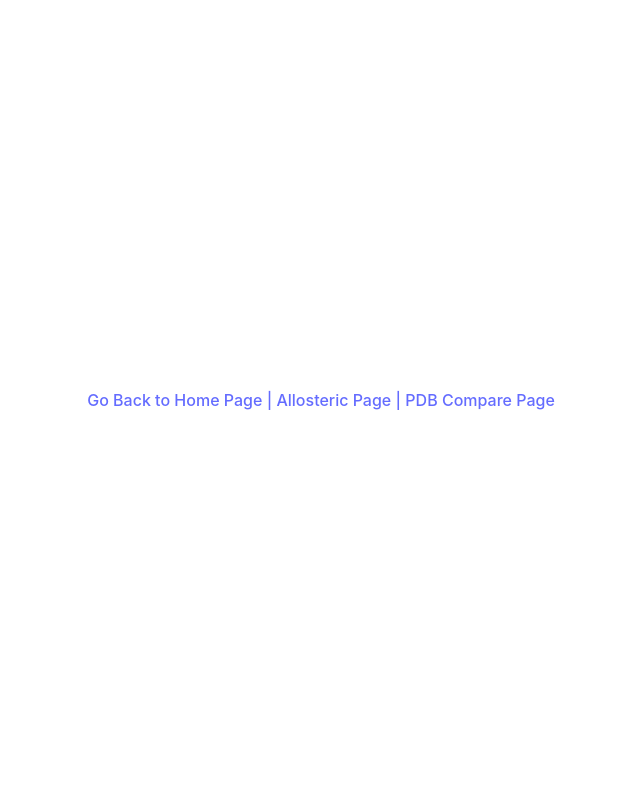
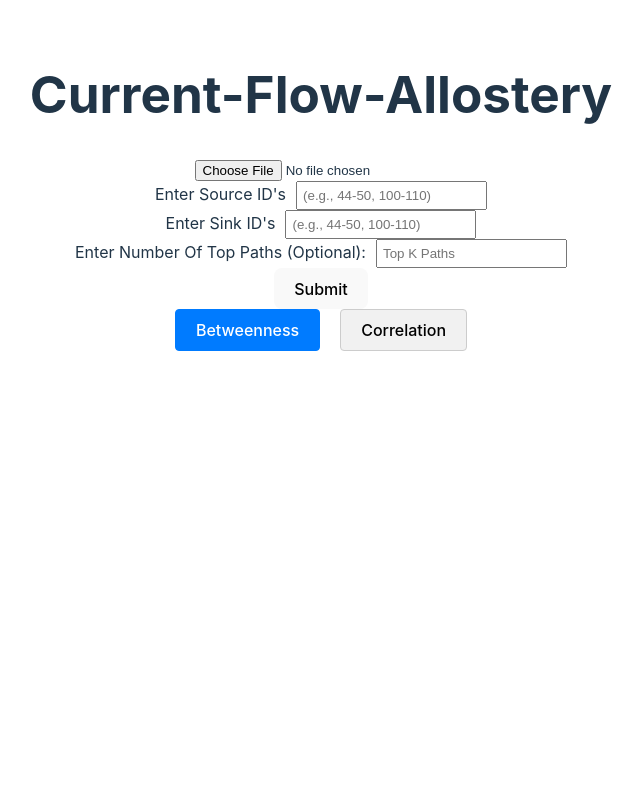
Before and after one commit to alexish4/Allosteric-Network-Web, a React (Vite) app in the folder client/: page /newallosteric in a window 1280 px wide. Shown: the top 800 px of the page, without its empty margins (319-961 px from the left). Built offline with nearby package versions, Linux system fonts and the light colour scheme.

Commit message:
Starting allosteric page from scratch since old one was way too complicated and have to change too much to it

```diff
--- a/client/src/App.jsx
+++ b/client/src/App.jsx
@@ -5,6 +5,7 @@ import Home from './Home';
 import Allosteric from './Allosteric';
 import PDBCompare from './PDBCompare';
 import './App.css';
+import NewAllosteric from './NewAllosteric';
 
 function App() {
   return (
@@ -13,6 +14,7 @@ function App() {
         <Route path="/" element={<Home />} />
         <Route path="/allosteric" element={<Allosteric />} />
         <Route path="/pdbpaircompare" element={<PDBCompare />} />
+        <Route path="/newallosteric" element={<NewAllosteric />} />
       </Routes>
       <NavBar />
     </Router>
--- /dev/null
+++ b/client/src/NewAllosteric.jsx
@@ -0,0 +1,165 @@
+import { React, useState, useEffect } from 'react';
+import './App.css';
+import axios from 'axios';
+import("3dmol/build/3Dmol.js").then( ($3Dmol) => {
+    console.log($3Dmol);
+    //can do things with $3Dmol here
+    });
+
+
+function NewAllosteric() {
+    const [pdbFile, setPdbFile] = useState(null);
+    const [activeGraphTypeTab, setActiveGraphTypeTab] = useState(0);
+    const [sourceValues, setSourceValues] = useState('');
+    const [sinkValues, setSinkValues] = useState('');
+    const [numOfTopPaths, setNumOfTopPaths] = useState('');
+
+    const handlePdbFileChange = (event) => {
+        setPdbFile(event.target.files[0]);
+    };
+
+    const switchGraphTypeTab = (tabIndex) => {
+        setActiveGraphTypeTab(tabIndex);
+    };
+
+    const handleSubmit = async () => {
+        const formData = new FormData();
+        formData.append('pdb_file', pdbFile);
+        try {
+            const response = await axios.post('/api/allosteric', formData, {
+                headers: {
+                    'Content-Type' : 'multipart/form-data',
+                },
+            });
+
+            const data = response.data;
+            render3dmol(data);
+        } catch (error) {
+            console.error('Error:', error);
+            alert('An error occurred while processing the PDB files.');
+        }
+    };
+
+    const render3dmol = async (data) => {
+        let universe = data.pdb_content;
+        let element = document.querySelector('#viewport');
+        let config = { backgroundColor: 'white' };
+        let viewer = $3Dmol.createViewer( element, config );
+        viewer.addModel( universe, "pdb");
+
+        const tooltip = document.createElement('div');
+        tooltip.style.position = 'absolute';
+        tooltip.style.backgroundColor = '#fff';
+        tooltip.style.border = '1px solid #ccc';
+        tooltip.style.padding = '5px';
+        tooltip.style.display = 'none';  // Hide by default
+        document.body.appendChild(tooltip);
+
+        data.edges.forEach(edge => {
+            viewer.addCylinder(
+              {start: {x: edge.coords.start[0], y: edge.coords.start[1], z: edge.coords.start[2]},
+              end: {x: edge.coords.end[0], y: edge.coords.end[1], z: edge.coords.end[2]},
+              radius: 0.5,
+              color: "blue",
+              hoverable: true,
+              opacity: 0.9,
+              hover_callback: function(atom, viewer, event, container) {
+                // Show the tooltip when hovering
+                tooltip.style.display = 'block';
+                tooltip.style.left = `${event.clientX}px`;  // Position tooltip near mouse cursor
+                tooltip.style.top = `${event.clientY + window.scrollY}px`;
+
+                // Set the tooltip content with edge label
+                tooltip.innerHTML = `Edge Label: ${edge.label}`;
+              },
+              unhover_callback: function(atom, viewer, event, container) {
+                // Hide the tooltip when not hovering
+                tooltip.style.display = 'none';
+              }
+             });
+        });
+
+        const model = viewer.getModel();
+        let atoms = model.selectedAtoms({});
+        let chains = new Set(atoms.map(atom => atom.chain));
+        console.log("Chains detected in model:", chains);
+
+
+        viewer.setHoverable({}, true,
+            function (atom, viewer, event, container) {
+              if (!atom.label) {
+                  atom.label = viewer.addLabel(atom.resn + "." + atom.resi + "." + atom.chain, { position: atom, backgroundColor: 'mintcream', fontColor: 'black' });
+              }
+            },
+            function (atom) {
+              if (atom.label) {
+                  viewer.removeLabel(atom.label);
+                  delete atom.label;
+              }
+            }
+          );
+
+        const colors = ['orange', 'red', 'green', 'yellow', 'pink', 'purple', 'cyan', 'magenta', 'brown', 'silver', 'lime', 'black'];
+
+        let colorIndex = 0;
+
+        chains.forEach(chainID => {
+            let color = colors[colorIndex % colors.length]; // Cycle through colors
+            viewer.setStyle({ chain: chainID }, { cartoon: { color: color } });
+            colorIndex++;
+        });
+
+        viewer.zoomTo();
+        viewer.render();
+        viewer.zoom(1.2, 1000);
+    }
+
+    return (
+        <div>
+            <h1>Current-Flow-Allostery</h1>
+            <input type="file" onChange={handlePdbFileChange} />
+            <br></br>
+
+            Enter Source ID's
+            <input
+                type="text"
+                value={sourceValues}
+                onChange={(e) => setSourceValues(e.target.value)}
+                style={{ marginLeft: '10px', padding: '5px' }}
+                placeholder={`(e.g., 44-50, 100-110)`}
+            />
+            <br></br>
+            Enter Sink ID's
+            <input
+                type="text"
+                value={sinkValues}
+                onChange={(e) => setSinkValues(e.target.value)}
+                style={{ marginLeft: '10px', padding: '5px' }}
+                placeholder={`(e.g., 44-50, 100-110)`}
+            />
+            <br></br>
+            Enter Number Of Top Paths (Optional):
+            <input
+                type="number" // Set type to number for double input
+                value={numOfTopPaths}
+                onChange={(e) => setLowerBound(e.target.value)}
+                style={{ marginLeft: '10px', padding: '5px' }}
+                placeholder="Top K Paths" // Optional placeholder
+            />
+            <br></br>
+
+            <button onClick={handleSubmit}>Submit</button>
+
+            <div className="tab-navigation">
+                <button onClick={() => switchGraphTypeTab(0)} className={activeGraphTypeTab === 0 ? 'active-tab' : ''}>Betweenness</button>
+                <button onClick={() => switchGraphTypeTab(1)} className={activeGraphTypeTab === 1 ? 'active-tab' : ''}>Correlation</button>
+            </div>
+
+
+            <div id="viewport" className="mol-container"></div>
+        </div>
+
+    );
+}
+
+export default NewAllosteric;
--- a/client/src/PDBCompare.jsx
+++ b/client/src/PDBCompare.jsx
@@ -39,6 +39,7 @@ function PDBCompare() {
         formData.append('lower_bound', lowerBound);
         formData.append('selected_chains', JSON.stringify(selectedChains));
         formData.append('chain_ranges', JSON.stringify(chainRanges));
+        console.log(uniqueID, " is unique id");
 
         // Only append edgeFile if it exists
         if (edgeFile) {
```
Also changed, not shown: 2 other files (tests, documents, lock files or other folders).
